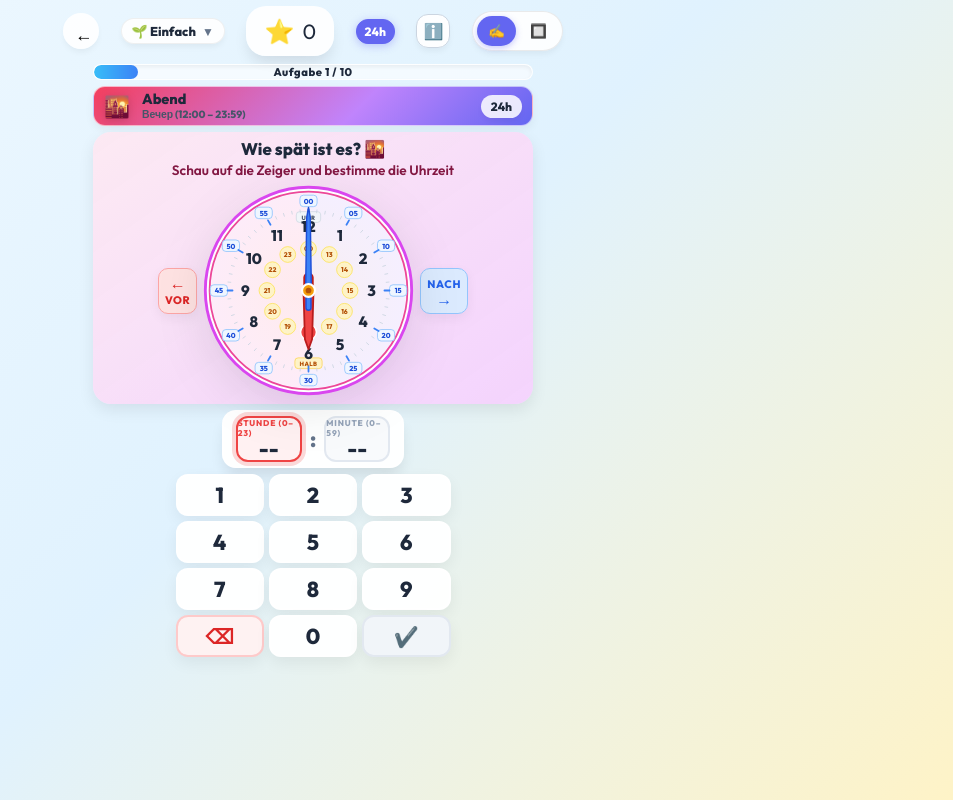
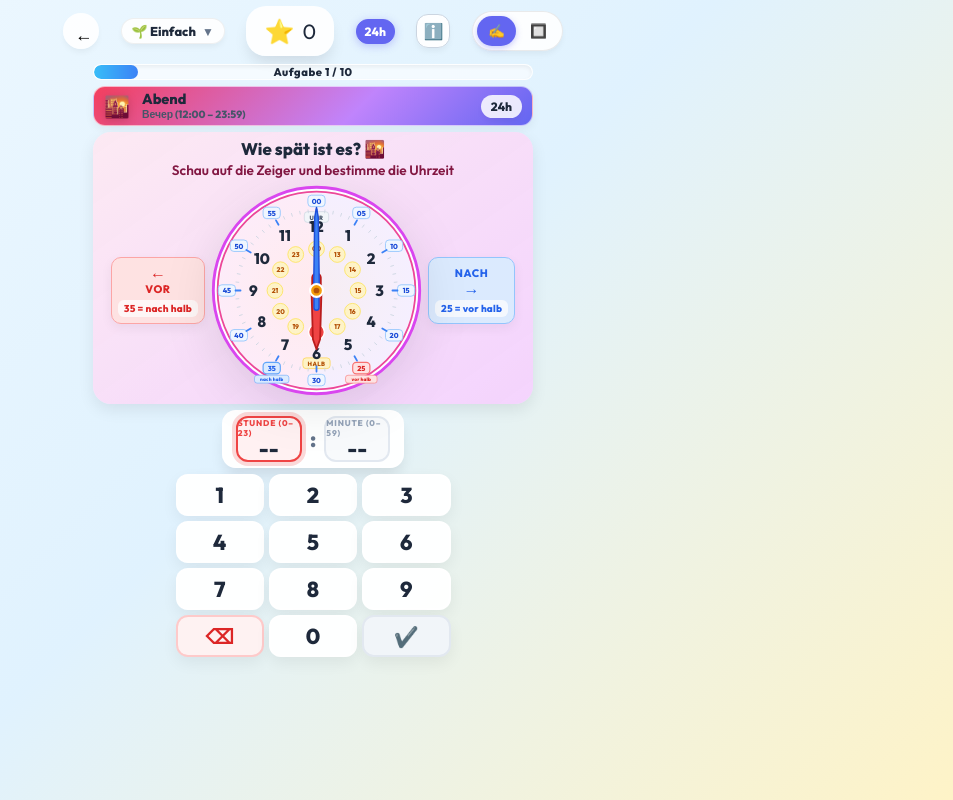
Before and after one commit to lexanokhin-web/math-kids, a React (Vite) app: page /clock in a window 1280 px wide. Shown: the whole page, without its empty margins (327-1280 px from the left). Built offline with nearby package versions, Linux system fonts and the light colour scheme.

Commit message:
Add German rule indicators for 25 (vor halb) and 35 (nach halb)

```diff
--- a/src/components/ClockGameView.tsx
+++ b/src/components/ClockGameView.tsx
@@ -713,6 +713,7 @@ const ClockGameView: React.FC = () => {
                     <div className="clock-side-badge vor-badge" title="Minuten VOR der vollen Stunde">
                         <span className="side-badge-arrow">←</span>
                         <span className="side-badge-text">VOR</span>
+                        <span className="side-badge-sub">35 = nach halb</span>
                     </div>
 
                     {/* SVG Analog Clock with Daytime Colors */}
@@ -822,13 +823,13 @@ const ClockGameView: React.FC = () => {
                             { n: 12, text: '00' },
                             { n: 1, text: '05' },
                             { n: 2, text: '10' },
-                            { n: 3, text: '15' },
+                            { n: 3, text: '15', sub: 'Viertel' },
                             { n: 4, text: '20' },
-                            { n: 5, text: '25' },
+                            { n: 5, text: '25', sub: 'vor halb', isSpecial: true, specialType: 'vor' },
                             { n: 6, text: '30' },
-                            { n: 7, text: '35' },
+                            { n: 7, text: '35', sub: 'nach halb', isSpecial: true, specialType: 'nach' },
                             { n: 8, text: '40' },
-                            { n: 9, text: '45' },
+                            { n: 9, text: '45', sub: 'Viertel' },
                             { n: 10, text: '50' },
                             { n: 11, text: '55' }
                         ].map(m => {
@@ -836,6 +837,24 @@ const ClockGameView: React.FC = () => {
                             const r = 125;
                             const x = 150 + r * Math.sin(angle);
                             const y = 150 - r * Math.cos(angle);
+
+                            const badgeFill = m.isSpecial
+                                ? (m.specialType === 'vor'
+                                    ? (currentTheme.key === 'night' ? '#450a0a' : '#fee2e2')
+                                    : (currentTheme.key === 'night' ? '#172554' : '#dbeafe'))
+                                : (currentTheme.key === 'night' ? '#1e1b4b' : '#eff6ff');
+
+                            const badgeStroke = m.isSpecial
+                                ? (m.specialType === 'vor'
+                                    ? (currentTheme.key === 'night' ? '#ef4444' : '#f87171')
+                                    : (currentTheme.key === 'night' ? '#3b82f6' : '#60a5fa'))
+                                : (currentTheme.key === 'night' ? '#6366f1' : '#93c5fd');
+
+                            const textColor = m.isSpecial
+                                ? (m.specialType === 'vor'
+                                    ? (currentTheme.key === 'night' ? '#fca5a5' : '#dc2626')
+                                    : (currentTheme.key === 'night' ? '#93c5fd' : '#2563eb'))
+                                : (currentTheme.key === 'night' ? '#93c5fd' : '#1d4ed8');
 
                             return (
                                 <g key={`min-badge-${m.n}`}>
@@ -845,9 +864,9 @@ const ClockGameView: React.FC = () => {
                                         width={24}
                                         height={16}
                                         rx={5}
-                                        fill={currentTheme.key === 'night' ? '#1e1b4b' : '#eff6ff'}
-                                        stroke={currentTheme.key === 'night' ? '#6366f1' : '#93c5fd'}
-                                        strokeWidth={1.2}
+                                        fill={badgeFill}
+                                        stroke={badgeStroke}
+                                        strokeWidth={m.isSpecial ? 1.6 : 1.2}
                                     />
                                     <text
                                         x={x}
@@ -856,10 +875,38 @@ const ClockGameView: React.FC = () => {
                                         fontSize="10"
                                         fontWeight="900"
                                         fontFamily="var(--font-main)"
-                                        fill={currentTheme.key === 'night' ? '#93c5fd' : '#1d4ed8'}
+                                        fill={textColor}
                                     >
                                         {m.text}
                                     </text>
+
+                                    {/* Sub-label for 25 (vor halb) and 35 (nach halb) */}
+                                    {m.sub && m.isSpecial && (
+                                        <g>
+                                            <rect
+                                                x={x - (m.specialType === 'vor' ? 22 : 24)}
+                                                y={y + (m.n === 5 || m.n === 7 ? 10 : -18)}
+                                                width={m.specialType === 'vor' ? 44 : 48}
+                                                height={11}
+                                                rx={3.5}
+                                                fill={badgeFill}
+                                                stroke={badgeStroke}
+                                                strokeWidth={0.8}
+                                            />
+                                            <text
+                                                x={x}
+                                                y={y + (m.n === 5 || m.n === 7 ? 18 : -10)}
+                                                textAnchor="middle"
+                                                fontSize="6.8"
+                                                fontWeight="900"
+                                                fontFamily="var(--font-main)"
+                                                fill={textColor}
+                                                letterSpacing="0.2px"
+                                            >
+                                                {m.sub}
+                                            </text>
+                                        </g>
+                                    )}
                                 </g>
                             );
                         })}
@@ -1004,6 +1051,7 @@ const ClockGameView: React.FC = () => {
                 <div className="clock-side-badge nach-badge" title="Minuten NACH der vollen Stunde">
                     <span className="side-badge-text">NACH</span>
                     <span className="side-badge-arrow">→</span>
+                    <span className="side-badge-sub">25 = vor halb</span>
                 </div>
             </div>
 
@@ -1187,6 +1235,14 @@ const ClockGameView: React.FC = () => {
                                     </div>
                                 </div>
 
+                                <div className="info-chip-row">
+                                    <span className="legend-dot green" style={{ background: '#10b981' }} />
+                                    <div className="info-row-text">
+                                        <strong>Deutsche Besonderheit (Halb):</strong>
+                                        <p>• <b>25 min</b> = 5 vor halb ⏳<br />• <b>30 min</b> = halb ⚡<br />• <b>35 min</b> = 5 nach halb ⏳</p>
+                                    </div>
+                                </div>
+
                                 {is24Hour && (
                                     <div className="info-chip-row">
                                         <span className="legend-dot amber" />
--- a/src/index.css
+++ b/src/index.css
@@ -2323,6 +2323,17 @@ body {
   margin-top: 2px;
 }
 
+.side-badge-sub {
+  font-size: 0.62rem;
+  font-weight: 800;
+  margin-top: 4px;
+  padding: 2px 6px;
+  border-radius: 6px;
+  background: rgba(255, 255, 255, 0.7);
+  white-space: nowrap;
+  letter-spacing: 0.2px;
+}
+
 .clock-svg-wrapper {
   width: 250px;
   height: 250px;
```
